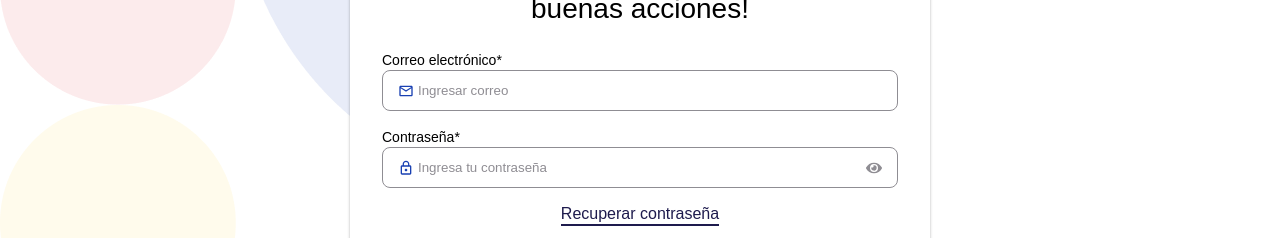
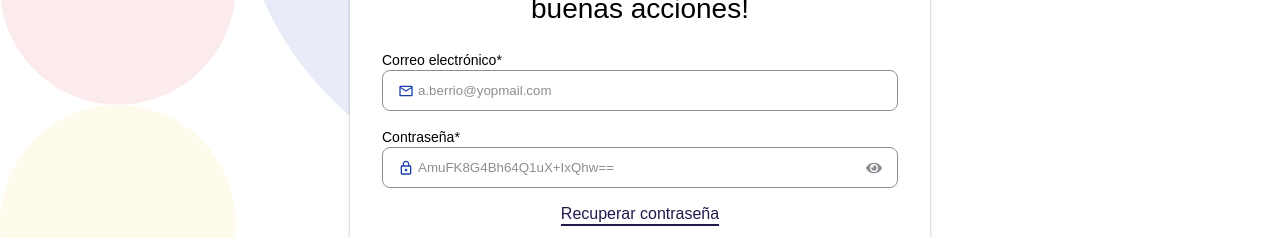
Before and after one commit to Camilo-Suarez98/be-kind, a React (Vite) app: page / in a window 1280 px wide. Shown: the part 328-566 px from the top of the page. Built offline with nearby package versions, Linux system fonts and the light colour scheme.

Commit message:
feat: change placeholder in login form to show the real user and password

```diff
--- a/src/pages/Login/Login.tsx
+++ b/src/pages/Login/Login.tsx
@@ -48,7 +48,11 @@ export const Login = () => {
           <label htmlFor="username">Correo electrónico*</label>
           <div className={styles.loginInputBox}>
             <MdOutlineMailOutline className={styles.loginIcon} />
-            <input {...register('username', { required: true })} autoComplete="on" placeholder="Ingresar correo" />
+            <input
+              {...register('username', { required: true })}
+              autoComplete="on"
+              placeholder="a.berrio@yopmail.com"
+            />
           </div>
           <label htmlFor="password" className={styles.loginLabelPassword}>Contraseña*</label>
           <div className={styles.loginInputBox}>
@@ -57,7 +61,7 @@ export const Login = () => {
               type={showPassword ? "text" : "password"}
               {...register('password', { required: true })}
               autoComplete="on"
-              placeholder="Ingresa tu contraseña"
+              placeholder="AmuFK8G4Bh64Q1uX+IxQhw=="
             />
             <button
               type="button"
```
